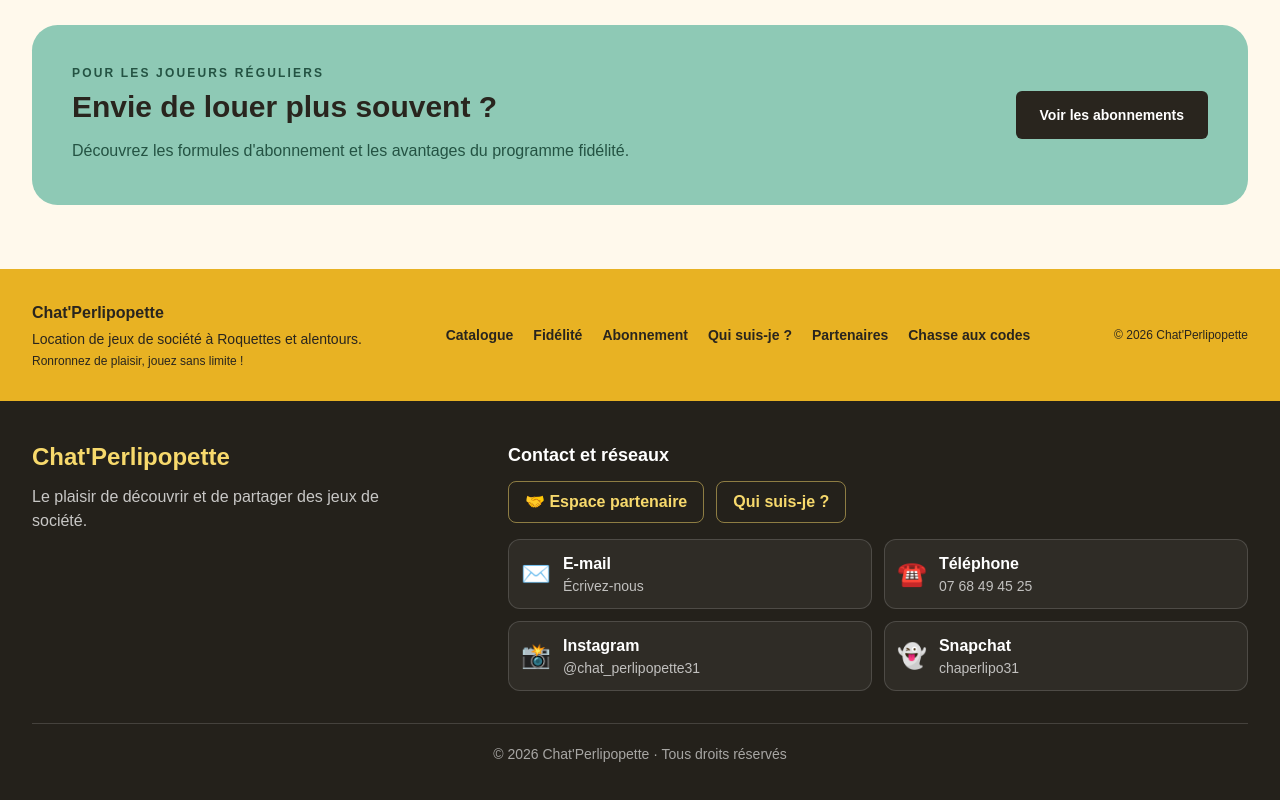
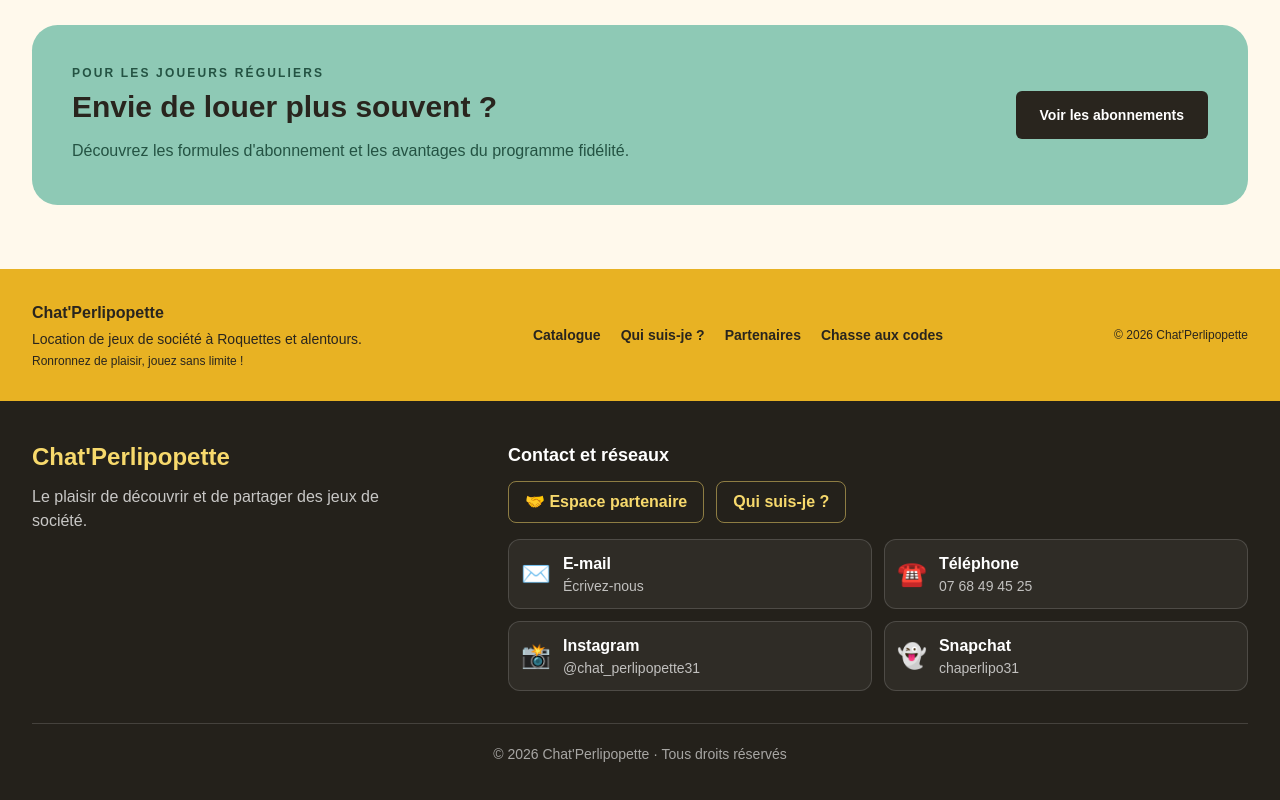
Before and after one commit to chatperlipopette/chatperlipopette, a Next.js app: page / in a window 1280 px wide. Shown: the part 2272-3072 px from the top of the page. Built offline with nearby package versions, Linux system fonts and the light colour scheme; no server answers; the database is empty.

Commit message:
Retirer fidélité et abonnement du bandeau de pied de page

```diff
--- a/app/page.tsx
+++ b/app/page.tsx
@@ -106,7 +106,7 @@ export default function Home() {
       <footer className="bg-[#E8B223]">
         <div className="mx-auto flex max-w-7xl flex-col gap-5 px-5 py-8 sm:flex-row sm:items-center sm:justify-between sm:px-8">
           <div><p className="font-extrabold">Chat'Perlipopette</p><p className="mt-1 text-sm">Location de jeux de société à Roquettes et alentours.</p><p className="mt-1 text-xs">Ronronnez de plaisir, jouez sans limite !</p></div>
-          <div className="flex flex-wrap gap-x-5 gap-y-2 text-sm font-semibold"><Link href="/catalogue" className="hover:underline">Catalogue</Link><Link href="/fidelite" className="hover:underline">Fidélité</Link><Link href="/abonnement" className="hover:underline">Abonnement</Link><Link href="/qui-suis-je" className="hover:underline">Qui suis-je ?</Link><Link href="/partenaires" className="hover:underline">Partenaires</Link><Link href="/chasse-aux-codes" className="hover:underline">Chasse aux codes</Link></div>
+          <div className="flex flex-wrap gap-x-5 gap-y-2 text-sm font-semibold"><Link href="/catalogue" className="hover:underline">Catalogue</Link><Link href="/qui-suis-je" className="hover:underline">Qui suis-je ?</Link><Link href="/partenaires" className="hover:underline">Partenaires</Link><Link href="/chasse-aux-codes" className="hover:underline">Chasse aux codes</Link></div>
           <p className="text-xs">© {new Date().getFullYear()} Chat'Perlipopette</p>
         </div>
       </footer>
```
